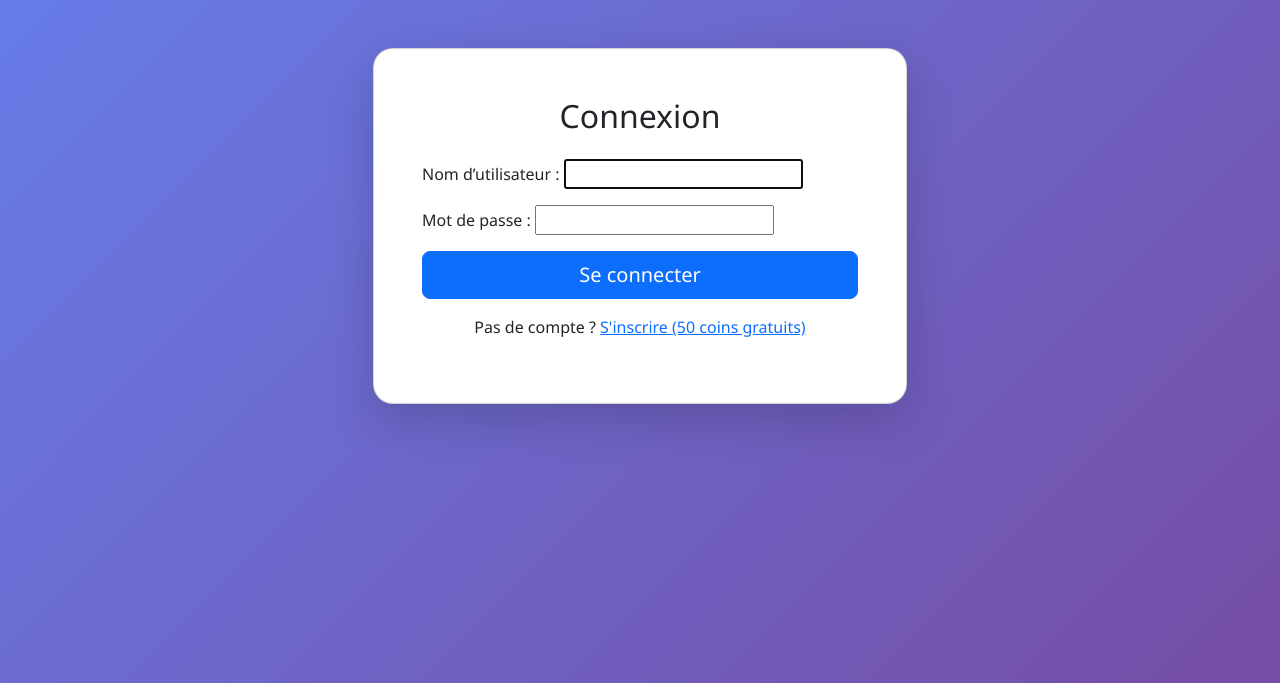
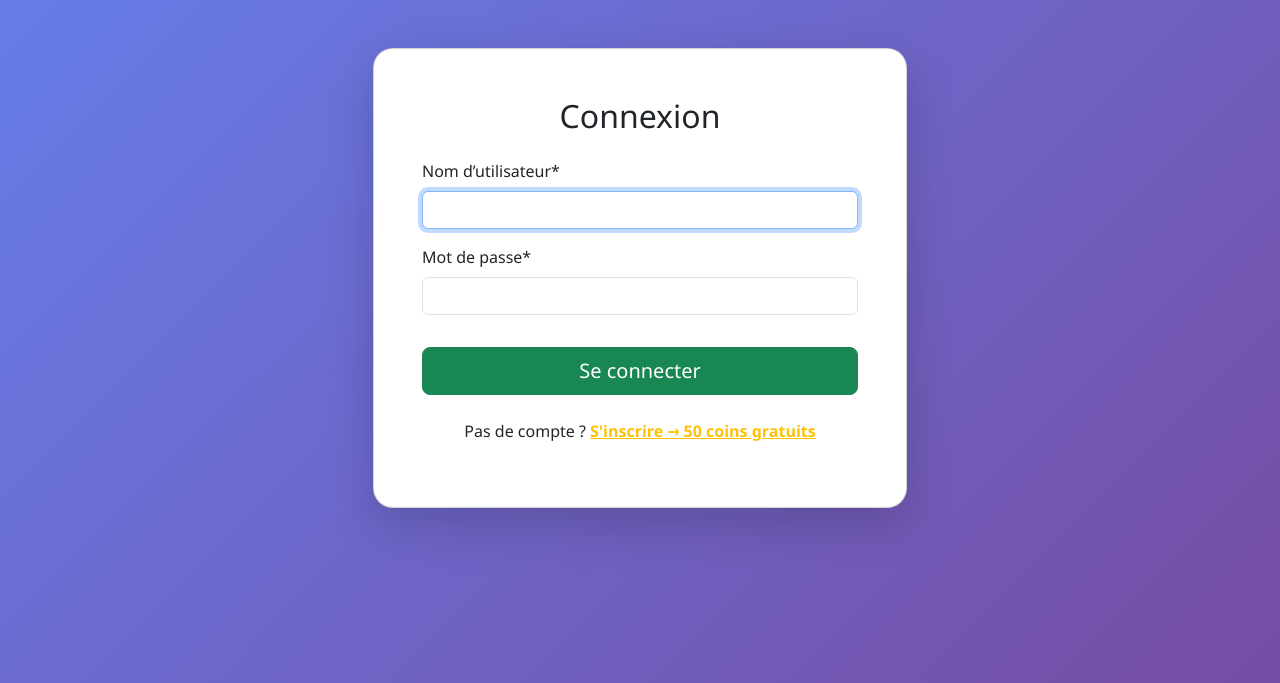
Before and after one commit to hatungimanaadronis17-dotcom/fbboost-project-v2, a Django app: page /login/ in a window 1280 px wide. Shown: the part 56-739 px from the top of the page. Run offline with Django 5.2, Linux system fonts and the light colour scheme; some libraries are stand-ins or nearby versions.

Commit message:
Update login.html

```diff
--- a/templates/registration/login.html
+++ b/templates/registration/login.html
@@ -1,5 +1,8 @@
 {% extends "base.html" %}
+{% load crispy_forms_tags %}
+
 {% block title %}Connexion{% endblock %}
+
 {% block content %}
 <div class="container mt-5">
     <div class="row justify-content-center">
@@ -9,11 +12,11 @@
                     <h2 class="text-center mb-4">Connexion</h2>
                     <form method="post">
                         {% csrf_token %}
-                        {{ form.as_p }}
-                        <button type="submit" class="btn btn-primary btn-lg w-100">Se connecter</button>
+                        {{ form|crispy }}
+                        <button type="submit" class="btn btn-success btn-lg w-100 mt-3">Se connecter</button>
                     </form>
-                    <p class="text-center mt-3">
-                        Pas de compte ? <a href="{% url 'users:register' %}">S'inscrire (50 coins gratuits)</a>
+                    <p class="text-center mt-4">
+                        Pas de compte ? <a href="/register/" class="text-warning fw-bold">S'inscrire → 50 coins gratuits</a>
                     </p>
                 </div>
             </div>
```
